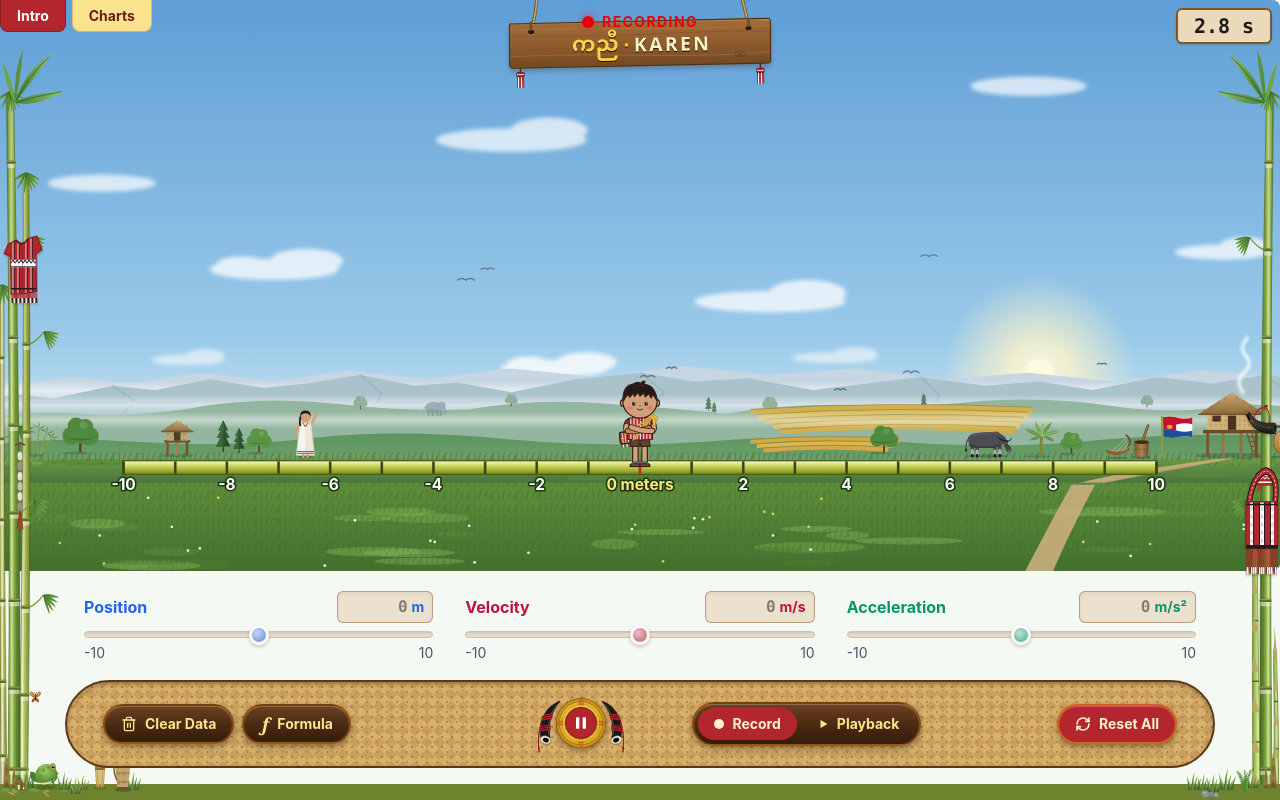
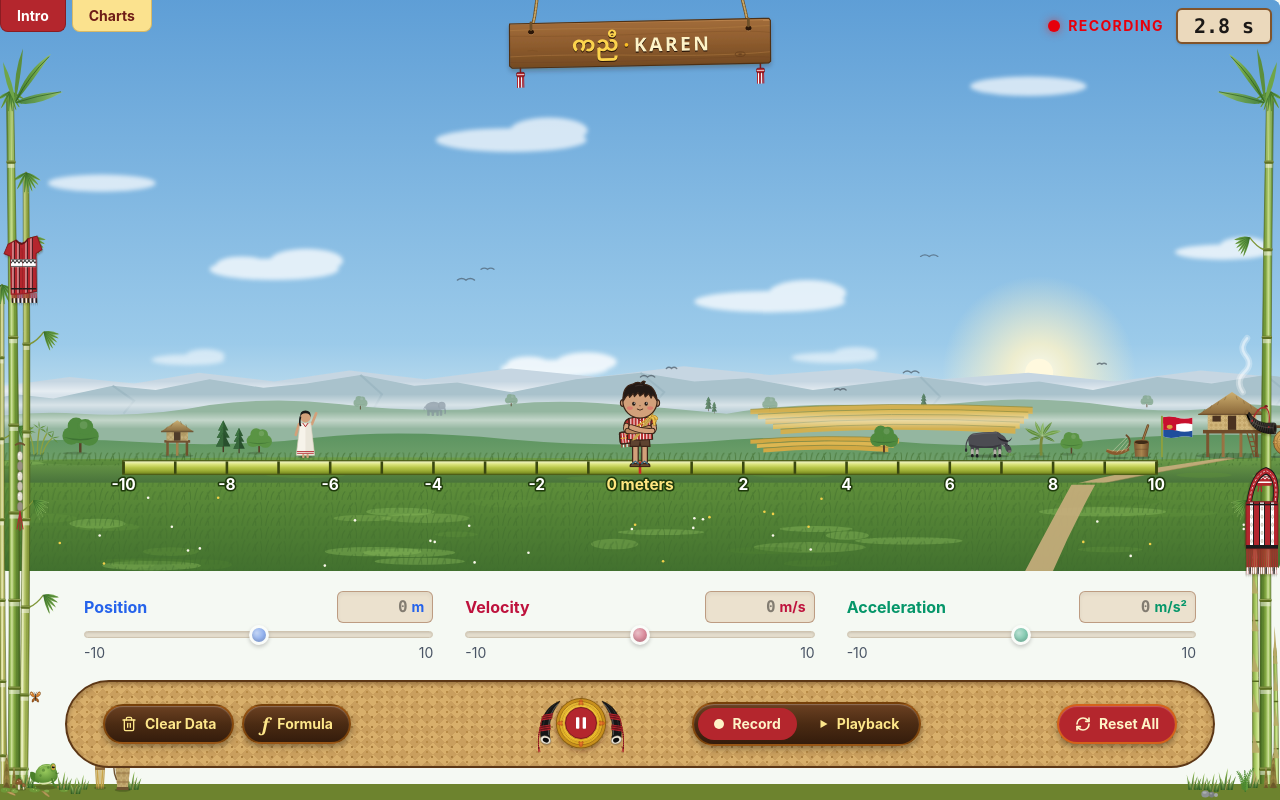
Before and after one commit to Sawla-1/pit-sim-motion-1d, a React (Vite) app: page / in a window 1280 px wide. Both pictures are taken after a click on the button "Play". Built offline with nearby package versions, Linux system fonts and the light colour scheme.

Commit message:
Show the laptop mode label next to the time box

```diff
--- a/src/App.jsx
+++ b/src/App.jsx
@@ -8,7 +8,7 @@ import Tabs from "./components/Tabs";
 import FormulaPanel from "./components/FormulaPanel";
 import InstallButton from "./components/InstallButton";
 import { SERIES_COLORS } from "./styles/seriesColors";
-import { KAREN_ART, KAREN_BACKDROP, KAREN_SCENE_FIT, KAREN_BANNER, KAREN_PAGE, KAREN_RULER, KAREN_SCENE_PLACEHOLDER, KAREN_TAB, KAREN_TIME, KAREN_INPUT } from "./styles/karenStyles";
+import { KAREN_ART, KAREN_BACKDROP, KAREN_SCENE_FIT, KAREN_BANNER, KAREN_PAGE, KAREN_RULER, KAREN_SCENE_PLACEHOLDER, KAREN_TAB, KAREN_TIME, KAREN_TOP_ROW, KAREN_INPUT } from "./styles/karenStyles";
 import { useSimulationLoop } from "./hooks/useSimulationLoop";
 import { resolvePlaybackState, findScrubTime } from "./engine/recordPlayback";
 import { calculatePhysicsStep, calculateDragStep } from "./engine/kinematics1d";
@@ -388,22 +388,23 @@ function App() {
           />
         </div>
 
-        {/* Time in the scene's top-right corner. Phones: while playing, the mode's dot sits in the time box (see the badge) */}
-        <div className={KAREN_TIME}>
-          {playing && <span className="hidden max-sm:flex sideways:flex mr-1.5">{statusDot}</span>}
-          {formatNumber(simulation.time, 1)} s
-        </div>
-
-        {/* Mode badge, only while playing: tablets top-left, laptops middle. Phones: only for screen
-            readers; the words would block the boy, so the dot is in the time box */}
+        {/* The top row: the mode badge (only while playing) and the time box at the right end */}
+        <div className={KAREN_TOP_ROW}>
+          {/* Mode badge: laptops left of the time box; tablets at the left end. Phones: only for screen
+              readers; the words would block the boy, so the dot is in the time box instead */}
           {playing && (
-          <span role="status" className={`absolute top-3 left-3 lg:left-1/2 lg:-translate-x-1/2 max-sm:sr-only sideways:sr-only z-10 flex items-center gap-2 text-sm font-bold uppercase tracking-widest ${
+            <span role="status" className={`flex items-center gap-2 text-sm font-bold uppercase tracking-widest max-lg:mr-auto max-sm:sr-only sideways:sr-only ${
               isRecording ? "text-red-600" : "text-blue-600"
             }`}>
               {statusDot}
               {isRecording ? "Recording" : "Playing back"}
             </span>
           )}
+          <div className={KAREN_TIME}>
+            {playing && <span className="hidden max-sm:flex sideways:flex mr-1.5">{statusDot}</span>}
+            {formatNumber(simulation.time, 1)} s
+          </div>
+        </div>
         </div>
       </div>
 
--- a/src/styles/karenStyles.js
+++ b/src/styles/karenStyles.js
@@ -104,10 +104,13 @@ export const KAREN_BAR = {
   drumIcon: "absolute left-1/2 top-[32px] -translate-x-1/2 -translate-y-1/2 text-white",
 };
 
-// The time box (Stitch look): a beige box with a brown edge in the scene's top-right corner on every
-// screen (laptops and phones turned sideways have the tabs at the top-left), dark text.
+// The row across the top of the scene: the mode badge and the time box. The time box is at the right
+// end on every screen (laptops and phones turned sideways have the tabs at the top-left). Taps go
+// through it to the scene and the tabs.
+export const KAREN_TOP_ROW = "absolute top-2 inset-x-2 z-10 flex items-center justify-end gap-3 pointer-events-none";
+// The time box (Stitch look): a beige box with a brown edge, dark text.
 // Phones (upright or sideways): smaller (28px tall, 16px numbers), so the boy has more room.
-export const KAREN_TIME = "absolute top-2 right-2 z-10 h-9 min-w-[96px] px-3 flex items-center justify-center rounded-md border-2 border-[#82542A] bg-[#EBD9BC] shadow-sm font-mono text-xl font-bold text-[#1C1917] max-sm:h-7 max-sm:min-w-[72px] max-sm:px-2 max-sm:text-base sideways:h-7 sideways:min-w-[72px] sideways:px-2 sideways:text-base";
+export const KAREN_TIME = "h-9 min-w-[96px] px-3 flex items-center justify-center rounded-md border-2 border-[#82542A] bg-[#EBD9BC] shadow-sm font-mono text-xl font-bold text-[#1C1917] max-sm:h-7 max-sm:min-w-[72px] max-sm:px-2 max-sm:text-base sideways:h-7 sideways:min-w-[72px] sideways:px-2 sideways:text-base";
 
 // The number box (Stitch look), on every screen and both tabs: beige, thin brown edge,
 // number + unit inside. The digits stay 16px, so iPhones don't zoom in.
```
Lines whose indentation alone changed are shown as unchanged.
